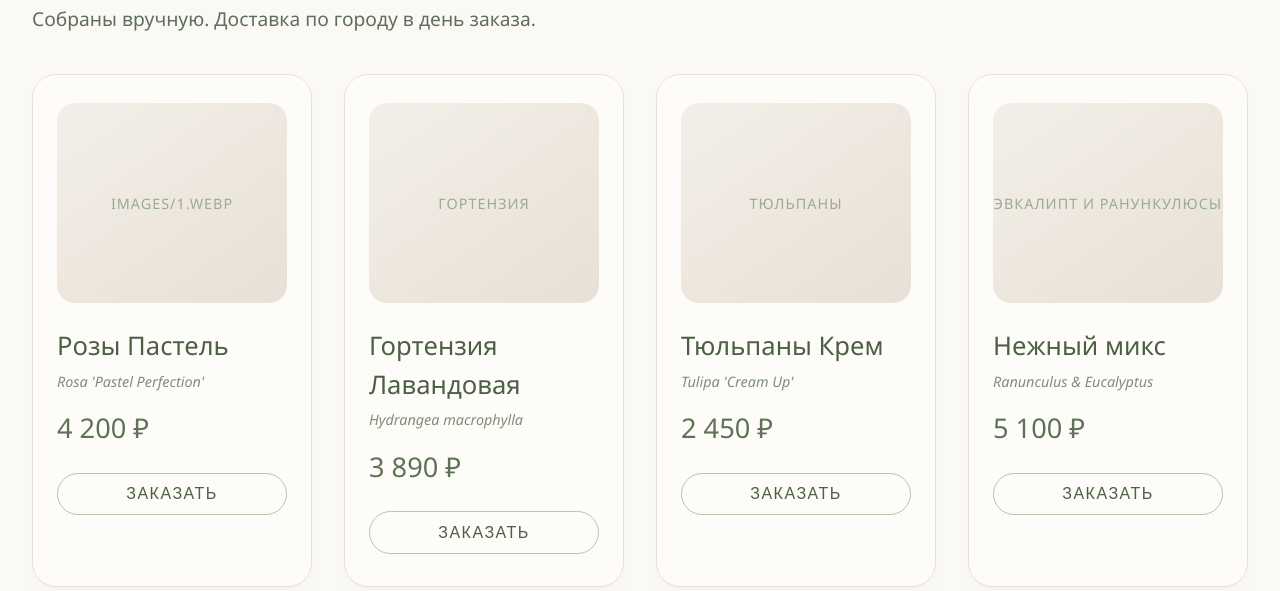
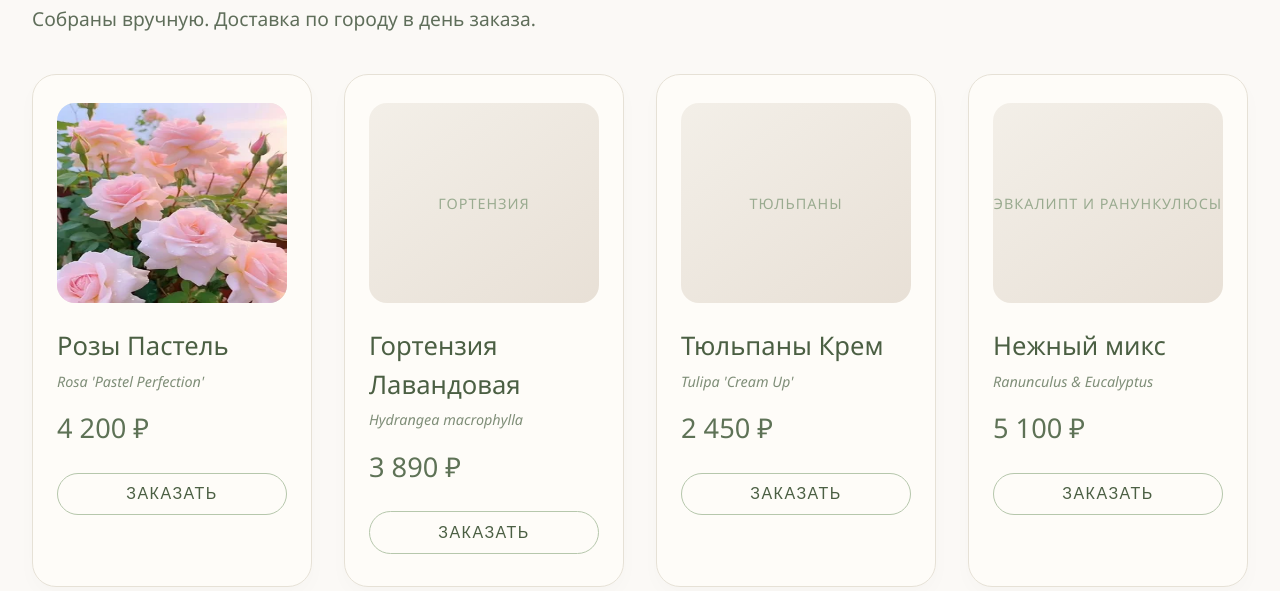
Before and after one commit to huachik/sredaprinter, a plain HTML site: page index.html in a window 1280 px wide. Shown: the part 209-800 px from the top of the page. Drawn offline with Linux system fonts and the light colour scheme.

Commit message:
Update index.html

```diff
--- a/index.html
+++ b/index.html
@@ -358,7 +358,7 @@
     <div class="catalog-grid">
       <!-- карточка 1 -->
       <div class="flower-card">
-        <div class="card-img">images/1.webp</div>
+        <img src="images/1.webp" alt="Пионовидные розы" class="card-img">
         <h3>Розы Пастель</h3>
         <div class="flower-latin">Rosa 'Pastel Perfection'</div>
         <div class="price">4 200 ₽</div>
```
